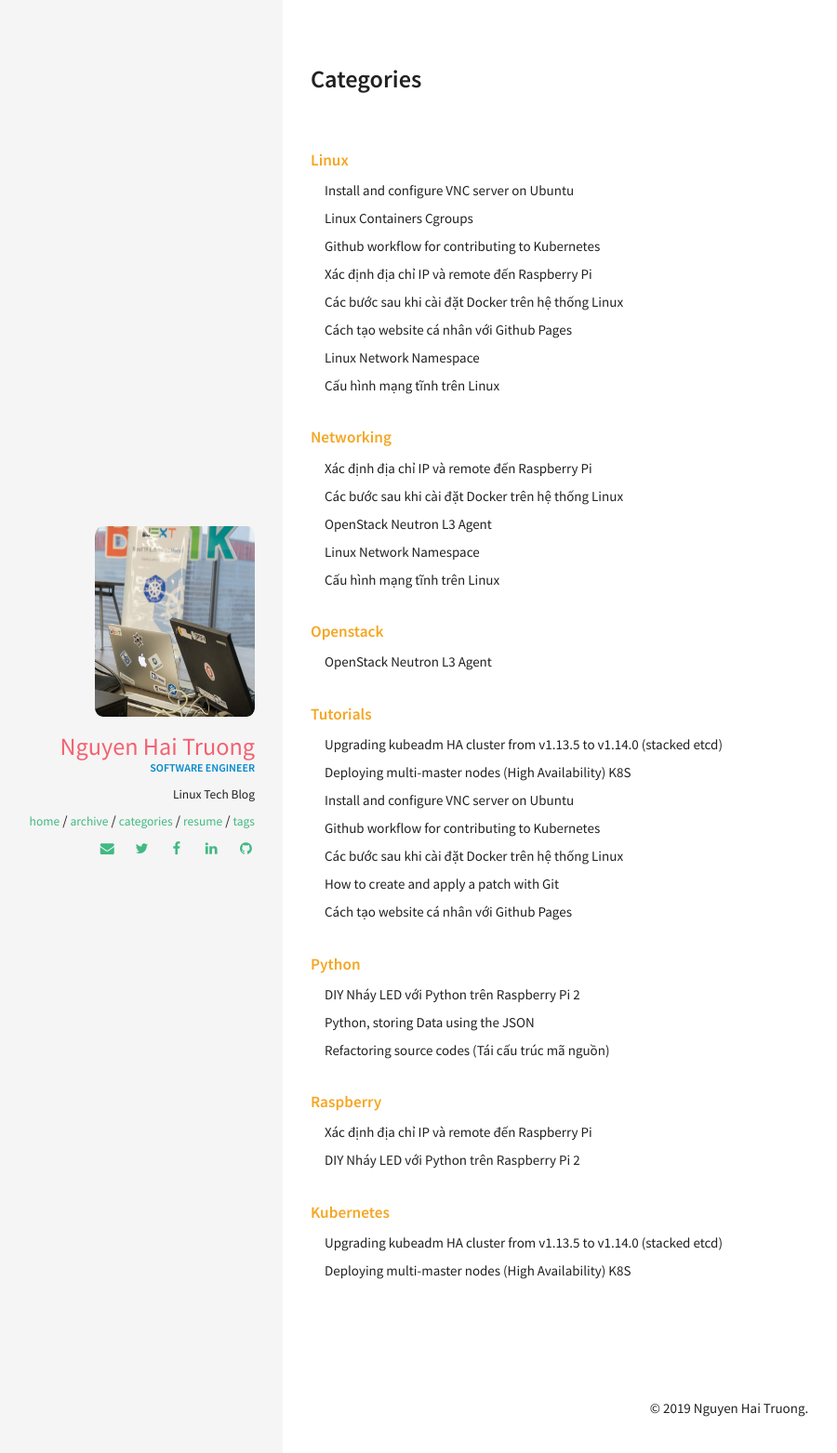
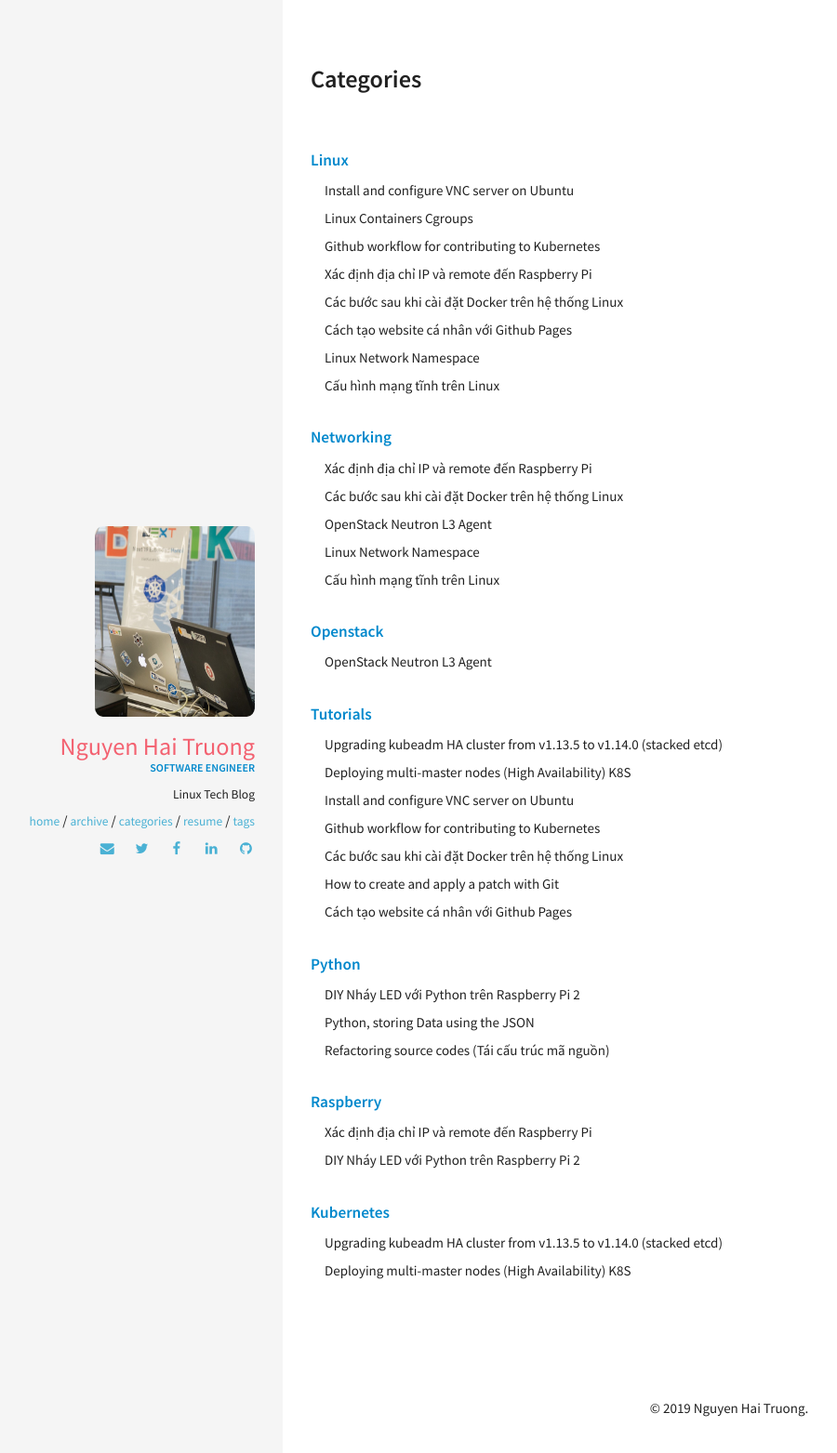
Before and after one commit to truongnh1992/truongnh1992.github.io, a Jekyll site: the page built from categories/index.html, in a window 1280 px wide. Shown: the top 1563 px of the page at 93% size, without its empty margins (16-916 px from the left). Built offline with Jekyll 4.4.1, drawn with Linux system fonts in a browser that asks for light colours.

Commit message:
Edit color of link
Signed-off-by: Nguyen Hai Truong <truongnh@vn.fujitsu.com>

```diff
--- a/_sass/components/_typography.scss
+++ b/_sass/components/_typography.scss
@@ -34,7 +34,7 @@ blockquote {
 
 a {
    text-decoration: none;
-   color: $primary;
+   color: #4ab1d4;
    &:hover,
    &:focus {
      color: lighten($primary, 14%);
--- a/_sass/pages/_tags.scss
+++ b/_sass/pages/_tags.scss
@@ -17,7 +17,7 @@ ul.tag-cloud {
   .tag-group {
     margin-bottom: 2em;
     .tag-group-title {
-      color: $warning;
+      color: #08c;
       text-transform: capitalize;
     }
 
```
